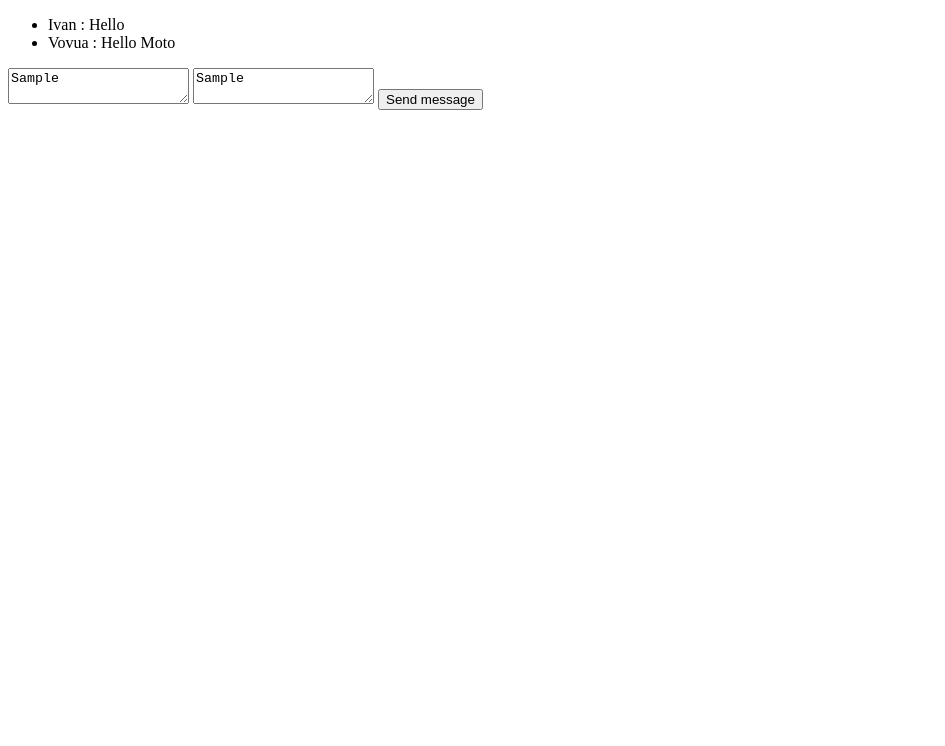
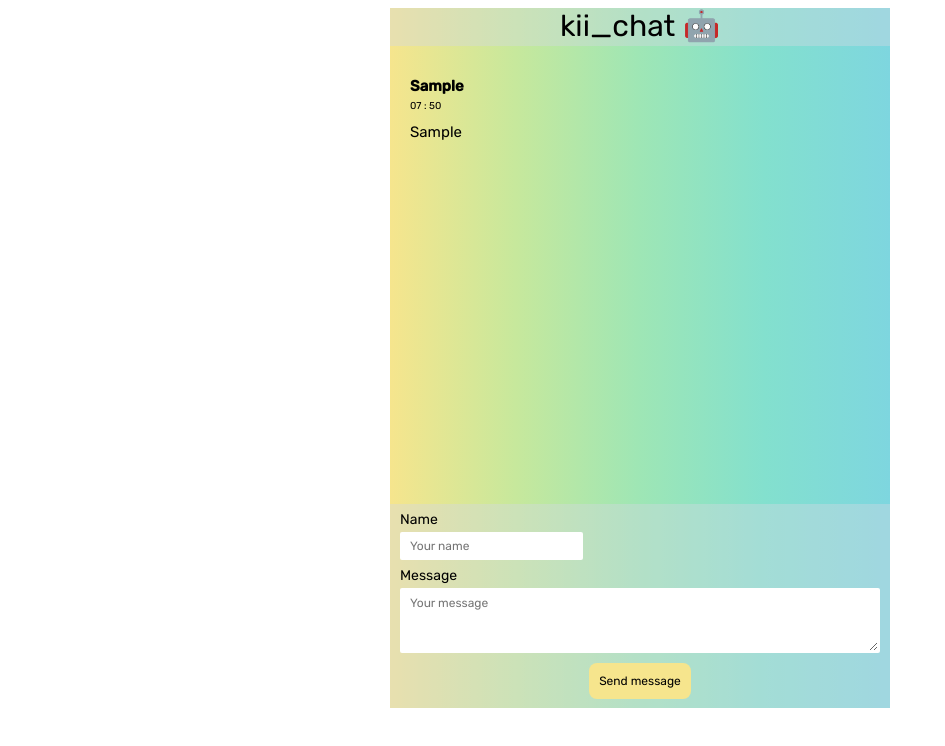
Before and after one commit to kiirrrrrrrr/chat, a website: page index.html in a window 1280 px wide. Both pictures are taken after typing "Sample", "Sample" into the empty fields and a click on the input "Send message". Shown: the whole page, without its empty margins (0-945 px from the left). Drawn offline with Linux system fonts and the light colour scheme.

Commit message:
Form, chat, simple messaging, styles

```diff
--- a/index.html
+++ b/index.html
@@ -6,14 +6,16 @@
     <meta http-equiv="X-UA-Compatible" content="ie=edge">
     <title>Chat</title>
 
+    <link href="https://fonts.googleapis.com/css?family=Rubik:400,500&amp;subset=cyrillic" rel="stylesheet">
     <link rel="stylesheet" href="./src/chat/chat.css">
     <link rel="stylesheet" href="./src/form/form.css">
+    <link rel="stylesheet" href="./src/app/app.css">
     <script src="./src/chat/chat.js"></script>
     <script src="./src/form/form.js"></script>
     <script src="./src/app/app.js"></script>
 </head>
 <body>
-    <div class="js-app">
+    <div class="app js-app">
 
     </div>
 
--- /dev/null
+++ b/src/app/app.css
@@ -0,0 +1,36 @@
+.app {
+    display: flex;
+    flex-direction: column;
+    justify-content: space-between;
+
+    margin: 0 auto;
+
+    box-sizing: border-box;
+    max-height: 100vh;
+    min-height: 600px;
+    width: 500px;
+
+    font-family: 'Rubik', sans-serif;
+
+    background-image: linear-gradient(to right, #f7d794, #ffc796, #ffb8a1, #ffacb0, #f8a5c2);
+    /* background-image: linear-gradient(to right, #ffbe76, #ff957d, #fe729c, #cf66c4, #686de0); */
+    background-image: linear-gradient(to right, #f6e58d, #c7e89c, #9ee6b5, #83e0ce, #7ed6df);
+}
+
+.app__header {
+    height: 38px;
+
+    background-color: rgba(209, 216, 224, 0.4);
+}
+
+.app__headline {
+    margin: 0;
+
+    font-size: 30px;
+    font-weight: normal;
+    text-align: center;
+}
+
+.app__chat {
+    flex-grow: 1;
+}
--- a/src/app/app.js
+++ b/src/app/app.js
@@ -2,15 +2,13 @@ class App {
     constructor(element) {
         this.element = element;
 
+        this.header = this._renderHeader();
+
         this.chat = new Chat({
             element: document.createElement('div'),
-            data: {
-                messages: [
-                    {text: 'Hello', author: 'Ivan'},
-                    {text: 'Hello Moto', author: 'Vovua'}
-                ]
-            }
+            data: { messages: [] }
         });
+        this.chat.element.classList.add('app__chat');
 
         this.form = new Form({
             element: document.createElement('div'),
@@ -19,12 +17,23 @@ class App {
                 this.render();
             }
         });
-
-        this.element.append(this.chat.element, this.form.element);
+        this.form.element.classList.add('app__form');
     }
 
     render() {
         this.chat.render();
         this.form.render();
+
+        this.element.append(this.header, this.chat.element, this.form.element);
+    }
+
+    _renderHeader() {
+        let header = document.createElement('header');
+        header.className = 'app__header'
+        header.innerHTML = `
+            <h1 class="app__headline">kii_chat &#x1F916<h1>
+        `;
+
+        return header;
     }
 }
--- a/src/chat/chat.css
+++ b/src/chat/chat.css
@@ -0,0 +1,40 @@
+.chat {
+    height: 458px;
+    overflow-y: scroll;
+}
+
+.chat__list {
+    padding: 0;
+    padding-left: 20px;
+    list-style: none;
+}
+
+.chat__item {
+    margin-bottom: 30px;
+}
+
+.chat__message {
+    display: inline-block;
+
+    box-sizing: border-box;
+    max-width: 80%;
+    min-width: 40%;
+    border-radius: 4px;
+
+    font-size: 15px;
+}
+
+.chat__message-author {
+    margin-bottom: 0;
+
+    font-weight: bold;
+}
+
+.chat__message-time {
+    font-size: 10px;
+}
+
+.chat__message-text {
+    margin-top: 10px;
+    margin-bottom: 0;
+}
--- a/src/chat/chat.js
+++ b/src/chat/chat.js
@@ -7,29 +7,67 @@ class Chat {
 
     render() {
         this.element.innerHTML = `
-            <ul class="chat__element">
+            <ul class="chat__list">
                 ${this._renderMessages()}
             </ul>
         `;
     }
 
-    addMessage({author = 'GUEST', text = 'No message'}) {
-        this._updateMessages({author, text});
+    addMessage(message) {
+        this._updateMessagesData(message);
 
+        let li = document.createElement('li');
+        li.innerHTML = this._renderMessage(message)
 
+        this.element.querySelector('.chat__list').append(li);
     }
 
 
+
     _renderMessages() {
-        return this.data.messages.map(message => {
+        let messagesHtml = this.data.messages.map(message => {
             return `
-                <li class="chat__message">
-                    ${message.author} : ${message.text}
-                </li>`;
-        }).join("");
+                <li class="chat__item">
+                    ${this._renderMessage(message)}
+                </li>
+            `;
+        }).join('');
+
+        return messagesHtml;
     }
 
-    _updateMessages(message) {
+    _renderMessage({author, text}) {
+        author = author || 'Guest';
+        text = text || '...';
+
+        let messageHtml =  `
+            <div class="chat__message">
+                <p class="chat__message-author">${author}</p>
+                <time class="chat__message-time">${this._getMessageTime()}</time>
+                <p class="chat__message-text">${text}</p>
+            </div>
+        `;
+
+        return messageHtml;
+    }
+
+    _updateMessagesData(message) {
         this.data.messages.push(message);
     }
+
+    _getMessageTime() {
+        let now = new Date();
+        let hh = this._formatTime(now.getHours());
+        let mm = this._formatTime(now.getMinutes());
+
+        let timeHtml = `
+            ${hh} : ${mm}
+        `;
+
+        return timeHtml;
+    }
+
+    _formatTime(time) {
+        return time >= 10 ? time : '0' + time;
+    }
 }
--- a/src/form/form.css
+++ b/src/form/form.css
@@ -0,0 +1,83 @@
+.form {
+    box-sizing: border-box;
+    height: 204px;
+    padding: 5px 10px;
+
+    background-color: rgba(209, 216, 224, 0.4);
+}
+
+
+.form__author,
+.form__message {
+    display: block;
+
+    box-sizing: border-box;
+    border: none;
+    border: 2px solid transparent;
+    border-radius: 2px;
+    padding: 6px 8px;
+
+    font-family: inherit;
+    font-size: 12px;
+
+    outline: none;
+}
+
+.form__author:focus,
+.form__message:focus {
+    border-color: #7ed6df;
+}
+
+.form__label {
+    display: inline-block;
+
+    margin-bottom: 4px;
+
+    font-size: 14px;
+}
+
+.form__author {
+    margin-bottom: 5px;
+
+    height: 28px;
+}
+
+.form__message {
+    margin-bottom: 10px;
+
+    height: 65px;
+    width: 100%;
+
+    line-height: 14px;
+}
+
+.form__submit {
+    display: block;
+
+    margin: 0 auto;
+
+    box-sizing: border-box;
+    height: 36px;
+    border: none;
+    border-radius: 8px;
+    padding: 10px;
+
+
+    font-family: inherit;
+    font-size: 12px;
+    line-height: 12px;
+
+    background-color: #f6e58d;
+    transition: all 0.2s;
+
+    outline: none;
+}
+
+.form__submit:hover,
+.form__submit:focus {
+    background-color: #7ed6df;
+}
+
+.form__submit:active {
+    transform: scale(0.9);
+}
--- a/src/form/form.js
+++ b/src/form/form.js
@@ -11,8 +11,10 @@ class Form {
     render() {
         this.element.innerHTML = `
             <form class="form__element">
-                <textarea class="form__author" name="author"></textarea>
-                <textarea class="form__message" name="message"></textarea>
+                <label class="form__label" for="author">Name</label>
+                <input class="form__author" type="text" name="author" id="author" placeholder="Your name"></input>
+                <label class="form__label" for="message">Message</label>
+                <textarea class="form__message" name="message" id="message" placeholder="Your message"></textarea>
                 <input class="form__submit" type="submit" value="Send message">
             </form>
         `;
@@ -25,13 +27,14 @@ class Form {
     _onSubmit(event) {
         event.preventDefault();
 
-        let target = event.target;
+        let form = event.target;
+
         let data = {
-            author: target.querySelector('.form__author').value,
-            text: target.querySelector('.form__message').value
+            author: form.querySelector('.form__author').value,
+            text: form.querySelector('.form__message').value
         }
+        this.callback(data);
 
-        this.callback();
-        target.reset();
+        form.reset();
     }
 }
```
